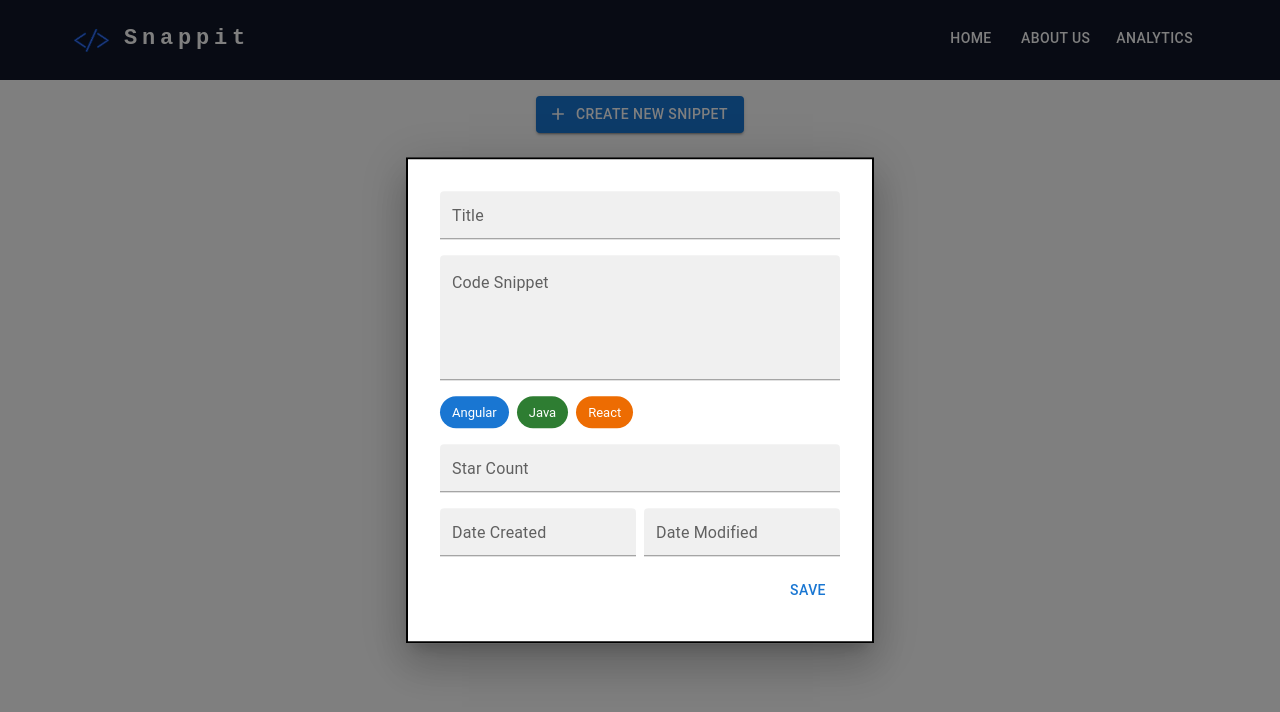
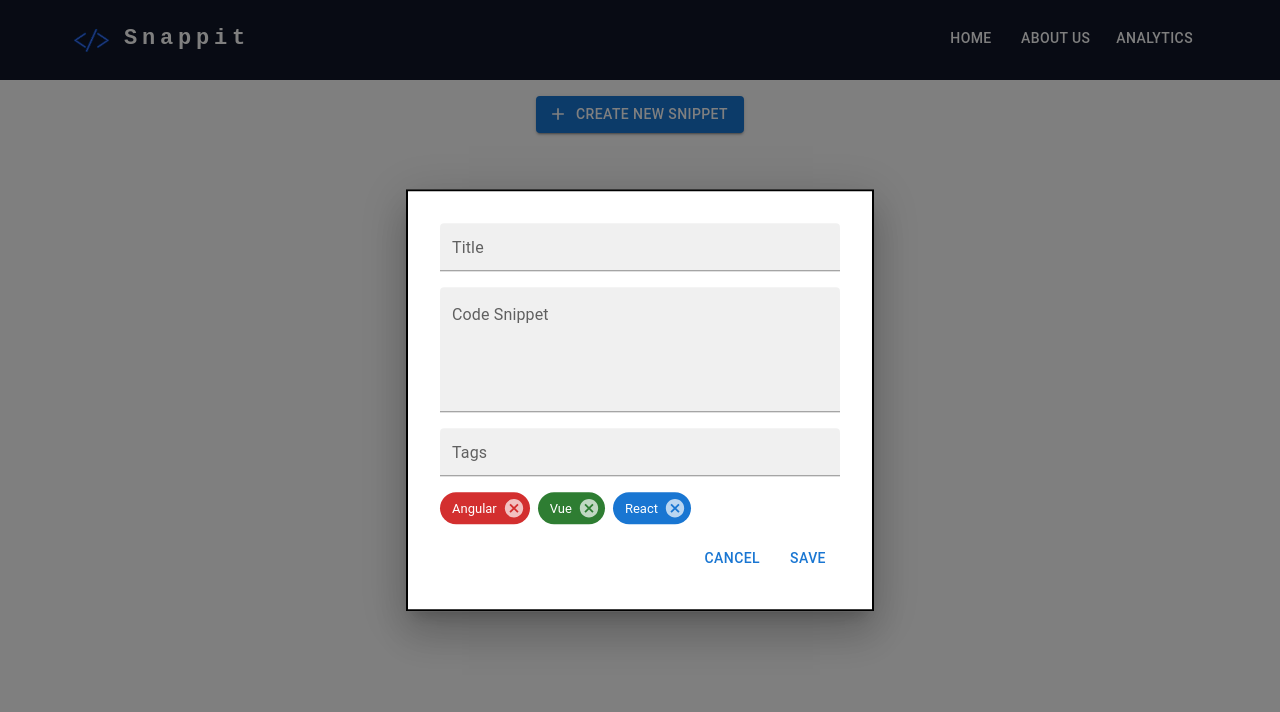
Before and after one commit to Ravina-Deogadkar/snippet-library, a React (Create React App) app: page /dashboard in a window 1280 px wide. Both pictures are taken after a click on the button "CREATE NEW SNIPPET". Shown: the top 712 px of the page. Built offline with nearby package versions, Linux system fonts and the light colour scheme.

Commit message:
Create new snippet updates

```diff
--- a/src/component/Popup.js
+++ b/src/component/Popup.js
@@ -4,8 +4,15 @@ import TextField from "@mui/material/TextField";
 import Modal from "@mui/material/Modal";
 import Chip from "@mui/material/Chip";
 import Button from "@mui/material/Button";
+import CancelIcon from "@mui/icons-material/Cancel"; // Importing the Cancel icon
 
 const Popup = ({ open, handleClose }) => {
+  const tags = [
+    { id: 1, name: "Angular", color: "error" },
+    { id: 1, name: "Vue", color: "success" },
+    { id: 1, name: "React", color: "primary" },
+  ];
+
   return (
     <Modal
       open={open}
@@ -42,6 +49,12 @@ const Popup = ({ open, handleClose }) => {
           rows={4}
           variant="filled"
         />
+        <TextField
+          id="outlined-basic"
+          label="Tags"
+          variant="filled"
+          size="small"
+        />
         <div
           style={{
             display: "flex",
@@ -49,36 +62,20 @@ const Popup = ({ open, handleClose }) => {
             flexWrap: "wrap",
           }}
         >
-          <Chip label={"Angular"} color="primary" />
-          <Chip label={"Java"} color="success" />
-          <Chip label={"React"} color="warning" />
+          {tags.map((item) => (
+            <Chip
+              key={item.id}
+              label={item.name}
+              color={item.color}
+              onDelete={() => {}}
+              deleteIcon={<CancelIcon />}
+            />
+          ))}
         </div>
-        <TextField
-          id="outlined-basic"
-          label="Star Count"
-          variant="filled"
-          size="small"
-        />
-        <div
-          style={{
-            display: "flex",
-            gap: "0.5rem",
-          }}
-        >
-          <TextField
-            id="outlined-basic"
-            label="Date Created"
-            variant="filled"
-            size="small"
-          />
-          <TextField
-            id="outlined-basic"
-            label="Date Modified"
-            variant="filled"
-            size="small"
-          />
+        <div style={{ display: "flex", justifyContent: "flex-end" }}>
+          <Button sx={{ marginLeft: "0.5rem" }}>Cancel</Button>
+          <Button sx={{ marginLeft: "0.5rem" }}>Save</Button>
         </div>
-        <Button sx={{ alignSelf: "flex-end" }}>Save</Button>
       </Box>
     </Modal>
   );
```
